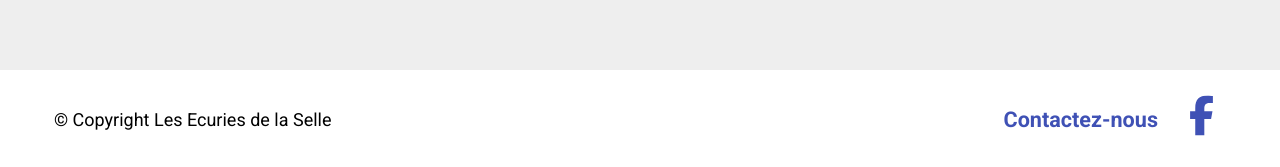
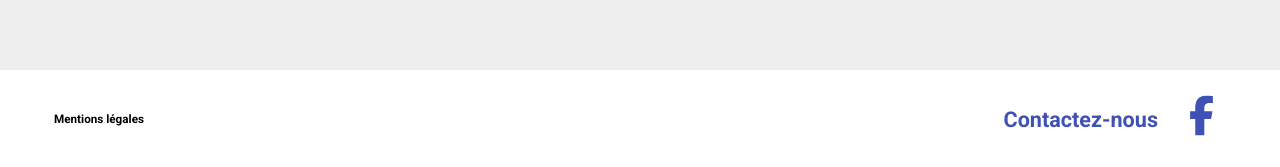
Before and after one commit to GoutteDooo/Site_Ecurie, a React (Vite) app: page / in a window 1280 px wide. Shown: the part 3774-3941 px from the top of the page. Built offline with nearby package versions, Linux system fonts and the light colour scheme.

Commit message:
chore(legals): mentions légales link added to footer

```diff
--- a/src/components/Footer.jsx
+++ b/src/components/Footer.jsx
@@ -11,8 +11,10 @@ const Footer = () => {
   const link = "https://www.facebook.com/profile.php?id=100067889324501";
   return (
     <div className="footer">
-      <div className="footer__copyright">
-        © Copyright Les Ecuries de la Selle
+      <div className="footer__legals">
+        <Link to="/mentions-legales">
+          <div className="footer__legals--mentions">Mentions légales </div>
+        </Link>
       </div>
       <div className="footer__contacts">
         <Link to="/contacts">
--- a/src/styles/layouts/_footer.scss
+++ b/src/styles/layouts/_footer.scss
@@ -11,9 +11,19 @@
   padding: 0 20px;
   box-sizing: border-box;
   overflow: hidden;
-  &__copyright {
+  &__legals {
+    @include verticalCenter;
+    height: 100%;
     font-size: 0.6rem;
     color: $text-color;
+    a {
+      color: $text-color;
+    }
+    &--mentions {
+      font-weight: bold;
+      font-size: 0.65rem;
+      cursor: pointer;
+    }
   }
   &__contacts {
     &--link {
```
